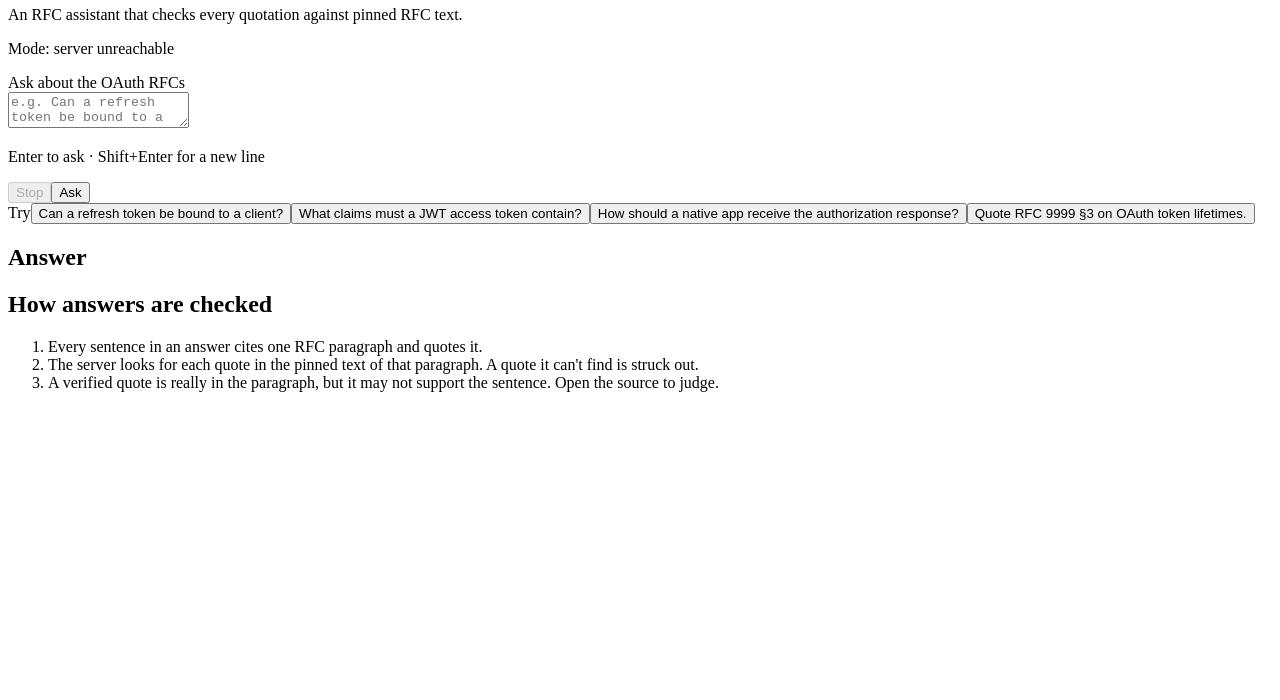
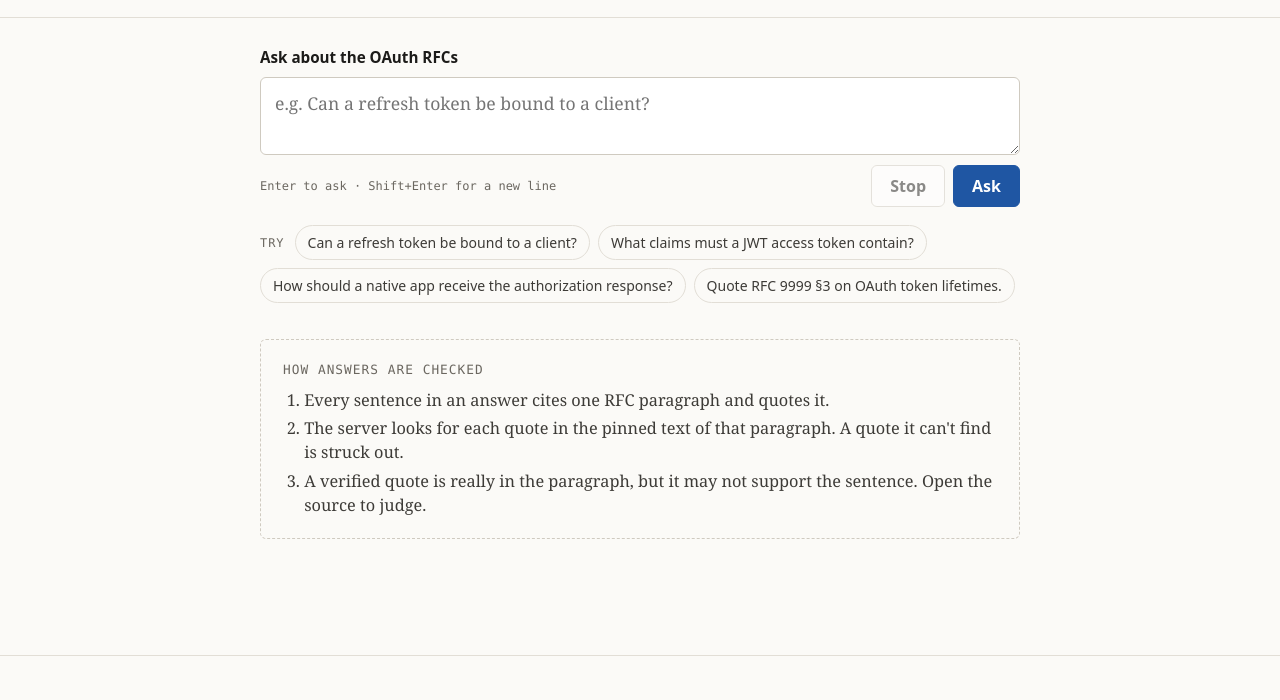
Before and after one commit to rick-learns/citebound, a website built with Vite: page web/index.html in a window 1280 px wide. Shown: the part 100-800 px from the top of the page. Built offline with nearby package versions, Linux system fonts and the light colour scheme; files whose address does not match are found by name.

Commit message:
feat(web): style the page, masthead, and ask form

```diff
--- a/web/index.html
+++ b/web/index.html
@@ -7,6 +7,7 @@
       name="description"
       content="Citebound: an RFC assistant that checks every quotation against pinned RFC text."
     />
+    <link rel="icon" href="/favicon.svg" type="image/svg+xml" />
     <title>Citebound</title>
   </head>
   <body>
--- a/web/src/main.ts
+++ b/web/src/main.ts
@@ -1,3 +1,4 @@
+import "./styles.css";
 import { mountApp } from "./app";
 
 const root = document.querySelector<HTMLElement>("#app");
--- /dev/null
+++ b/web/src/styles.css
@@ -0,0 +1,428 @@
+/* Citebound: a calm, typeset-document look. One accent; status is never colour alone. */
+
+:root {
+  color-scheme: light dark;
+  --paper: #fbfaf7;
+  --surface: #ffffff;
+  --ink: #1c1b19;
+  --ink-soft: #3d3b37;
+  --muted: #6b6760;
+  --rule: #e2ded6;
+  --rule-strong: #cfcac0;
+  --accent: #1f56a3;
+  --accent-ink: #ffffff;
+  --accent-soft: #e9eff9;
+  --mark: #d9e5f7;
+
+  --font-prose:
+    "Iowan Old Style", "Charter", "Bitstream Charter", "Source Serif Pro", Georgia,
+    "Times New Roman", serif;
+  --font-ui: system-ui, -apple-system, "Segoe UI", Roboto, "Helvetica Neue", sans-serif;
+  --font-mono:
+    ui-monospace, "SF Mono", "JetBrains Mono", "Cascadia Mono", Menlo, Consolas, monospace;
+
+  --radius: 6px;
+  --gutter: clamp(16px, 4vw, 40px);
+}
+
+@media (prefers-color-scheme: dark) {
+  :root {
+    --paper: #131416;
+    --surface: #1a1c1f;
+    --ink: #e8e6e1;
+    --ink-soft: #cfccc5;
+    --muted: #9c988f;
+    --rule: #2b2e33;
+    --rule-strong: #3a3e44;
+    --accent: #8fb6f2;
+    --accent-ink: #0f1a2b;
+    --accent-soft: #1b2638;
+    --mark: #2a3d5c;
+  }
+}
+
+*,
+*::before,
+*::after {
+  box-sizing: border-box;
+}
+
+html {
+  -webkit-text-size-adjust: 100%;
+}
+
+body {
+  margin: 0;
+  background: var(--paper);
+  color: var(--ink);
+  font-family: var(--font-ui);
+  font-size: 16px;
+  line-height: 1.5;
+  min-height: 100vh;
+}
+
+#app {
+  display: flex;
+  flex-direction: column;
+  min-height: 100vh;
+}
+
+[hidden] {
+  display: none !important;
+}
+
+:focus-visible {
+  outline: 2px solid var(--accent);
+  outline-offset: 2px;
+  border-radius: 3px;
+}
+
+.visually-hidden {
+  position: absolute !important;
+  width: 1px;
+  height: 1px;
+  overflow: hidden;
+  clip-path: inset(50%);
+  white-space: nowrap;
+}
+
+.skip-link {
+  position: absolute;
+  left: 8px;
+  top: -48px;
+  padding: 8px 12px;
+  background: var(--accent);
+  color: var(--accent-ink);
+  border-radius: var(--radius);
+  z-index: 50;
+}
+.skip-link:focus {
+  top: 8px;
+}
+
+/* ---------- Masthead ---------- */
+
+.masthead {
+  display: flex;
+  flex-wrap: wrap;
+  align-items: flex-end;
+  justify-content: space-between;
+  gap: 12px 24px;
+  padding: 28px var(--gutter) 20px;
+  border-bottom: 1px solid var(--rule);
+  max-width: 1280px;
+  width: 100%;
+  margin: 0 auto;
+}
+
+.masthead__name {
+  margin: 0;
+  font-family: var(--font-prose);
+  font-size: clamp(1.75rem, 1.4rem + 1.4vw, 2.25rem);
+  font-weight: 700;
+  letter-spacing: -0.01em;
+  line-height: 1.1;
+}
+
+.masthead__tagline {
+  margin: 4px 0 0;
+  color: var(--muted);
+  font-family: var(--font-prose);
+  font-style: italic;
+  font-size: 1.05rem;
+}
+
+.badge {
+  display: inline-flex;
+  align-items: center;
+  gap: 8px;
+  margin: 0;
+  padding: 4px 10px;
+  border: 1px solid var(--rule-strong);
+  border-radius: 999px;
+  font-family: var(--font-mono);
+  font-size: 0.75rem;
+  letter-spacing: 0.04em;
+  color: var(--ink-soft);
+  background: var(--surface);
+  max-width: 100%;
+  overflow-wrap: anywhere;
+}
+.badge__dot {
+  width: 8px;
+  height: 8px;
+  border-radius: 50%;
+  border: 1.5px solid var(--muted);
+  flex: none;
+}
+.badge[data-mode="extractive"] .badge__dot,
+.badge[data-mode="model"] .badge__dot,
+.badge[data-mode="replay"] .badge__dot {
+  border-color: var(--accent);
+  background: var(--accent);
+}
+
+/* ---------- Layout ---------- */
+
+.layout {
+  flex: 1;
+  display: grid;
+  grid-template-columns: minmax(0, 1fr);
+  gap: 32px;
+  width: 100%;
+  max-width: 1280px;
+  margin: 0 auto;
+  padding: 28px var(--gutter) 48px;
+}
+
+.main {
+  width: 100%;
+  max-width: 760px;
+  margin: 0 auto;
+  min-width: 0;
+}
+
+@media (min-width: 960px) {
+  .layout:has(.panel:not([hidden])) {
+    grid-template-columns: minmax(0, 1fr) minmax(340px, 460px);
+  }
+}
+
+/* ---------- Ask form ---------- */
+
+.ask__label {
+  display: block;
+  margin-bottom: 8px;
+  font-weight: 600;
+  font-size: 0.95rem;
+}
+
+.ask__box {
+  border: 1px solid var(--rule-strong);
+  border-radius: var(--radius);
+  background: var(--surface);
+  transition: border-color 120ms;
+}
+.ask__box:focus-within {
+  border-color: var(--accent);
+  box-shadow: 0 0 0 3px var(--accent-soft);
+}
+
+.ask textarea {
+  display: block;
+  width: 100%;
+  min-height: 3.6em;
+  padding: 12px 14px;
+  border: 0;
+  background: transparent;
+  color: inherit;
+  font-family: var(--font-prose);
+  font-size: 1.1rem;
+  line-height: 1.5;
+  resize: vertical;
+}
+.ask textarea:focus-visible {
+  outline: none; /* the box draws the ring */
+}
+.ask textarea:disabled {
+  color: var(--muted);
+}
+
+.ask__row {
+  display: flex;
+  flex-wrap: wrap;
+  align-items: center;
+  justify-content: space-between;
+  gap: 8px 16px;
+  margin-top: 10px;
+}
+
+.ask__hint {
+  margin: 0;
+  font-family: var(--font-mono);
+  font-size: 0.75rem;
+  color: var(--muted);
+}
+
+.ask__buttons {
+  display: flex;
+  gap: 8px;
+  margin-left: auto;
+}
+
+.button {
+  min-height: 40px;
+  padding: 8px 18px;
+  border: 1px solid var(--rule-strong);
+  border-radius: var(--radius);
+  background: var(--surface);
+  color: var(--ink);
+  font: inherit;
+  font-weight: 600;
+  cursor: pointer;
+}
+.button:hover:not(:disabled) {
+  border-color: var(--accent);
+}
+.button--primary {
+  background: var(--accent);
+  border-color: var(--accent);
+  color: var(--accent-ink);
+}
+.button:disabled {
+  cursor: not-allowed;
+  opacity: 0.5;
+}
+
+.examples {
+  display: flex;
+  flex-wrap: wrap;
+  align-items: center;
+  gap: 8px;
+  margin-top: 18px;
+}
+.examples__label {
+  font-family: var(--font-mono);
+  font-size: 0.75rem;
+  text-transform: uppercase;
+  letter-spacing: 0.08em;
+  color: var(--muted);
+  margin-right: 2px;
+}
+.example {
+  padding: 6px 12px;
+  border: 1px solid var(--rule);
+  border-radius: 999px;
+  background: transparent;
+  color: var(--ink-soft);
+  font: inherit;
+  font-size: 0.875rem;
+  text-align: left;
+  cursor: pointer;
+}
+.example:hover:not(:disabled) {
+  border-color: var(--accent);
+  color: var(--accent);
+}
+.example:disabled {
+  opacity: 0.5;
+  cursor: not-allowed;
+}
+
+/* ---------- Answer ---------- */
+
+.answer {
+  margin-top: 36px;
+}
+
+.intro {
+  padding: 20px 22px;
+  border: 1px dashed var(--rule-strong);
+  border-radius: var(--radius);
+  color: var(--ink-soft);
+}
+.intro__title {
+  margin: 0 0 8px;
+  font-size: 0.8rem;
+  font-family: var(--font-mono);
+  text-transform: uppercase;
+  letter-spacing: 0.08em;
+  color: var(--muted);
+  font-weight: 500;
+}
+.intro__steps {
+  margin: 0;
+  padding-left: 1.3em;
+  font-family: var(--font-prose);
+  font-size: 1.02rem;
+}
+.intro__steps li + li {
+  margin-top: 4px;
+}
+
+.answer__question {
+  margin: 0 0 20px;
+  padding-left: 14px;
+  border-left: 3px solid var(--rule-strong);
+  font-family: var(--font-prose);
+  font-style: italic;
+  font-size: 1.15rem;
+  color: var(--ink-soft);
+  overflow-wrap: anywhere;
+}
+
+.answer__progress {
+  display: flex;
+  align-items: center;
+  gap: 10px;
+  margin: 0 0 16px;
+  color: var(--muted);
+  font-size: 0.9rem;
+}
+.answer__progress::before {
+  content: "";
+  width: 12px;
+  height: 12px;
+  flex: none;
+  border: 2px solid var(--rule-strong);
+  border-top-color: var(--accent);
+  border-radius: 50%;
+  animation: spin 0.9s linear infinite;
+}
+
+/* ---------- Footer ---------- */
+
+.footer {
+  display: flex;
+  flex-wrap: wrap;
+  justify-content: space-between;
+  gap: 4px 24px;
+  width: 100%;
+  max-width: 1280px;
+  margin: 0 auto;
+  padding: 16px var(--gutter) 28px;
+  border-top: 1px solid var(--rule);
+  font-family: var(--font-mono);
+  font-size: 0.75rem;
+  color: var(--muted);
+}
+.footer p {
+  margin: 0;
+}
+.footer__rfc {
+  text-decoration: none;
+}
+
+/* ---------- Motion ---------- */
+
+@keyframes spin {
+  to {
+    transform: rotate(360deg);
+  }
+}
+@keyframes rise {
+  from {
+    opacity: 0;
+    transform: translateY(4px);
+  }
+}
+@keyframes slide-in {
+  from {
+    transform: translateX(24px);
+    opacity: 0;
+  }
+}
+
+@media (prefers-reduced-motion: reduce) {
+  *,
+  *::before,
+  *::after {
+    animation: none !important;
+    transition: none !important;
+  }
+  /* Spinners stop; a dotted ring still reads as "in progress", alongside the status text. */
+  .claim--pending .claim__icon::before,
+  .answer__progress::before {
+    border-style: dotted;
+  }
+}
```
Also changed, not shown: web/public/favicon.svg (added).
